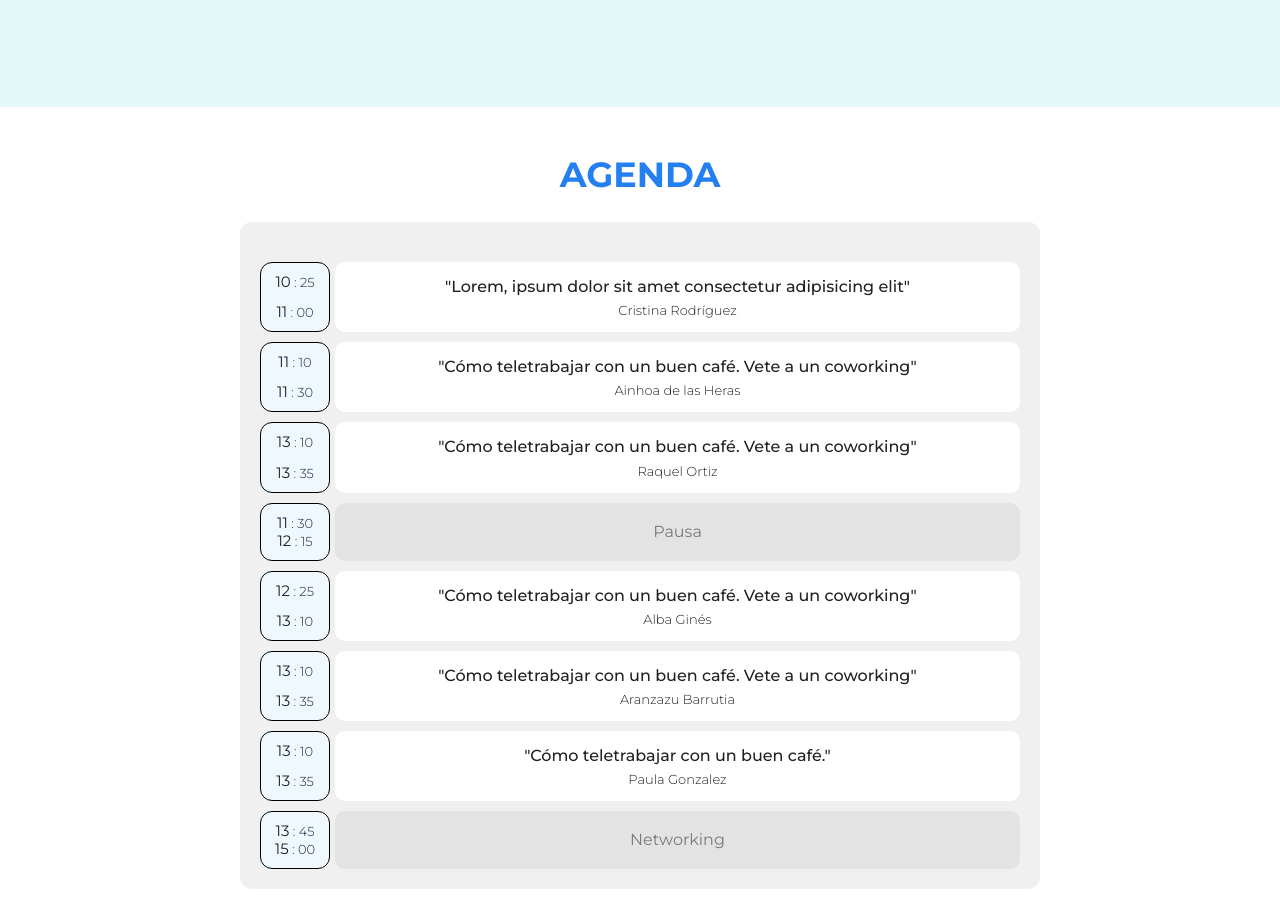
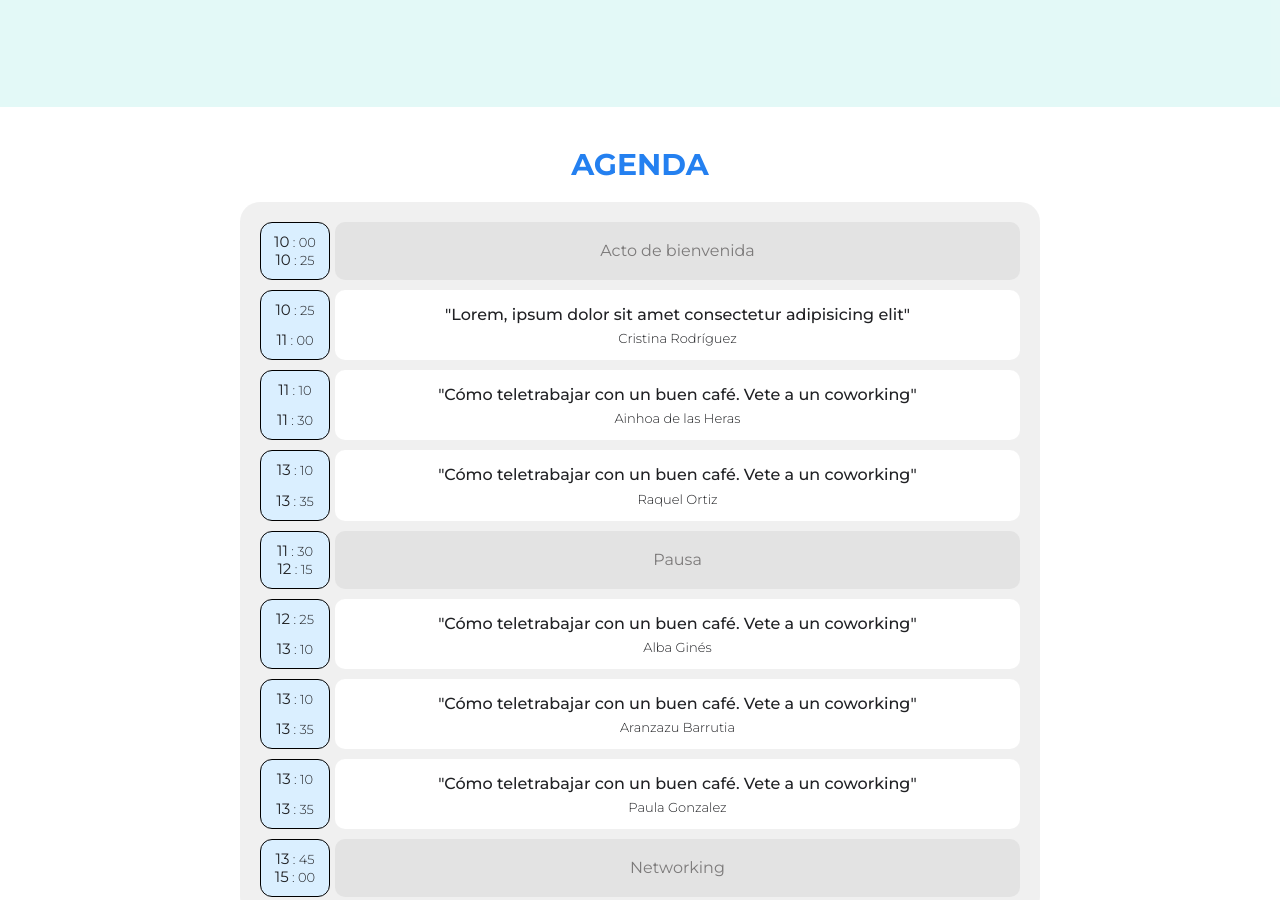
Before and after one commit to WTM-2024-Event/WomenTechmakers, a website built with Vite: page src/index.html in a window 1280 px wide. Shown: the part 1428-2328 px from the top of the page. Built offline with nearby package versions, Linux system fonts and the light colour scheme.

Commit message:
update diary

```diff
--- a/src/partials/agenda.html
+++ b/src/partials/agenda.html
@@ -3,12 +3,22 @@
     <h2 class="titleDiary">Agenda</h2>
 
     <div class="diary">
-      <div class="diary__cel">
 
-      </div>
 
       <div class="diary__cel">
-
+        <div class="diary__time">
+          <div>
+            <span class="diary__time--ent">10</span>
+            <span>: 00</span>
+          </div>
+          <div>
+            <span class="diary__time--ent">10</span>
+            <span>: 25</span>
+          </div>
+        </div>
+        <div class="diary__act">
+          <p>Acto de bienvenida</p>
+        </div>
       </div>
 
       <div class="diary__cel">
@@ -130,7 +140,7 @@
           </div>
         </div>
         <div class="diary__presentations" onclick="openModal('Ponente 6')" id="ponente6">
-          <p>"Cómo teletrabajar con un buen café."</p>
+          <p>"Cómo teletrabajar con un buen café. Vete a un coworking"</p>
           <p> Paula Gonzalez</p>
         </div>
       </div>
--- a/src/scss/layout/_agenda.scss
+++ b/src/scss/layout/_agenda.scss
@@ -11,14 +11,20 @@
 
 .titleDiary {
   @include dFlex(column, 0, center);
-  @include textStyle(#2480f0, $montserrat, 2rem, bold, 1.5rem);
-  @include margin(0, 3rem);
+  @include textStyle($blue, $montserrat, 2rem, bold, 1.5rem);
+  @include padding(0, 2rem);
+  @include margin(2rem, 0);
+  margin-top: 2rem;
+  // border: solid 1px black;
+  // background-color: $blue100;
+  // border-top-left-radius: 5rem;
+  // border-top-right-radius: 5rem;
   text-transform: uppercase;
   padding-top: 2rem;
 
   @media (min-width: 768px) {
-    font-size: 3.5rem;
-    @include margin(0, 4rem);
+    font-size: 3rem;
+    @include padding(0, 3rem);
   }
 }
 
@@ -27,7 +33,9 @@
   @include margin(2rem, 0);
   @include padding(2rem, 2rem);
   background-color: $background1;
-  border-radius: 1.2rem;
+  border-radius: 2rem;
+  // border-bottom-left-radius: 2rem;
+  // border-bottom-right-radius: 2rem;
   gap: 1rem;
   flex-wrap: wrap;
 
@@ -51,7 +59,7 @@
     text-align: center;
     @include dFlex(column, space-between, 0);
     flex: 0 0 auto;
-    background-color: $blue50;
+    background-color: $blue100;
     border-radius: 1.2rem;
     border:0.1rem solid black;
     @include textStyle($black, $montserrat, 1rem, 300, 1.2);
```
